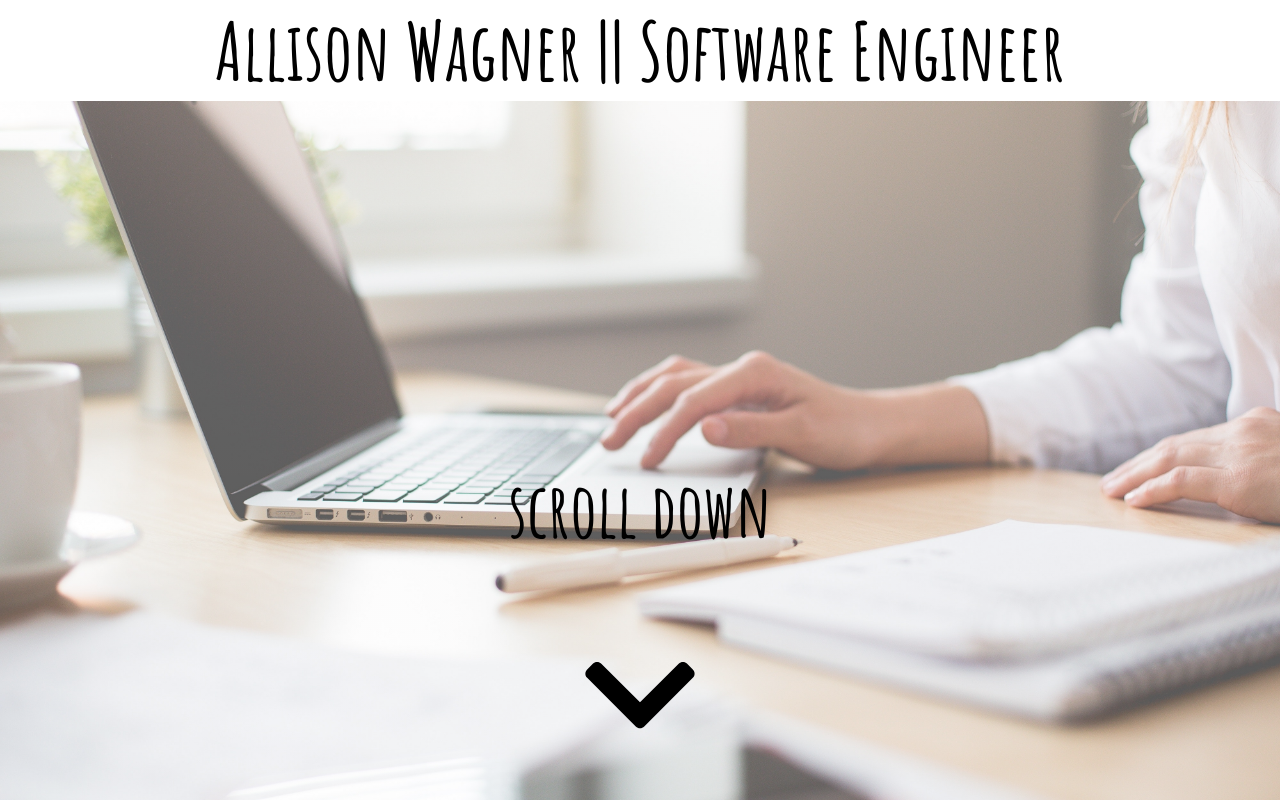
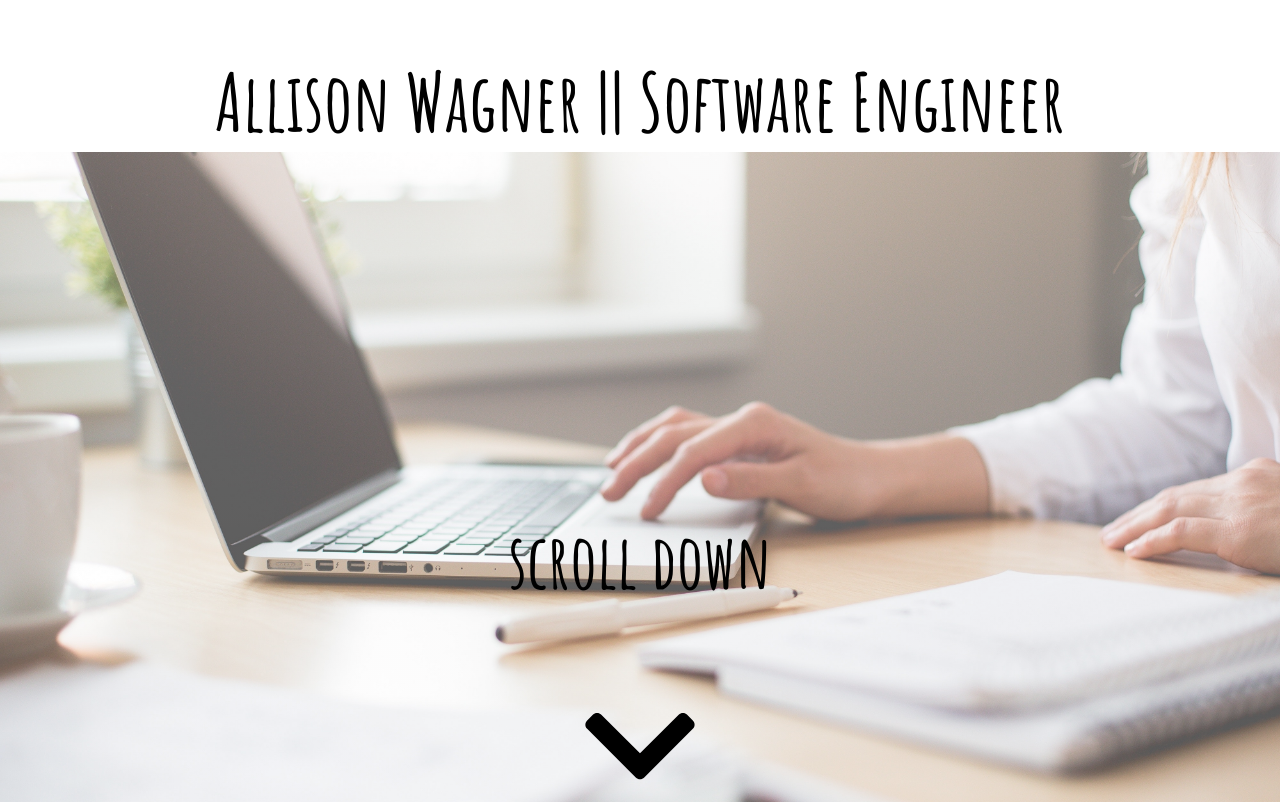
Before and after one commit to allisonjw/Allison-Wagner, a React (Create React App) app: page / in a window 1280 px wide. Shown: the top 802 px of the page. Built offline with nearby package versions, Linux system fonts and the light colour scheme.

Commit message:
Add media queries for images for smaller screens

```diff
--- a/src/Header/Header.scss
+++ b/src/Header/Header.scss
@@ -9,13 +9,18 @@ header {
   background-repeat: no-repeat;
   background-attachment: fixed;
   background-size: cover;
+  @include xs {
+    height: 90vh;
+    background-size: cover;
+    background-attachment: inherit;
+  }
 }
 
 h1 {
     background-color: white;
     font-size: 5em;
     font-weight: 700;
-    margin: 0;
+    margin: 4% 0 0;
     @include sm {
       font-size: 3em;
     }
@@ -36,6 +41,7 @@ div.scroll_down {
     }
     @include xs {
       font-size: 1.5em;
+      bottom: 60px;
     }
 }
 
--- a/src/Projects/Projects.scss
+++ b/src/Projects/Projects.scss
@@ -25,6 +25,7 @@
     justify-content: center;
     border-radius: 10px;
     box-shadow: 9px 15px 9px #000000a3;
+    height: auto;
     @include md {
         flex-direction: column-reverse;
     }
@@ -64,6 +65,9 @@
 .project_description {
     font-size: 2em;
     font-weight: 700;
+    @include xs {
+        font-size: 1.5em;
+    }
 }
 
 .image_container {
@@ -88,8 +92,8 @@
         max-height: 400px;
     }
     @include xs {
-        max-width: 300px;
-        max-height: 300px;
+        max-width: 250px;
+        max-height: 250px;
     }
 }
 
```
